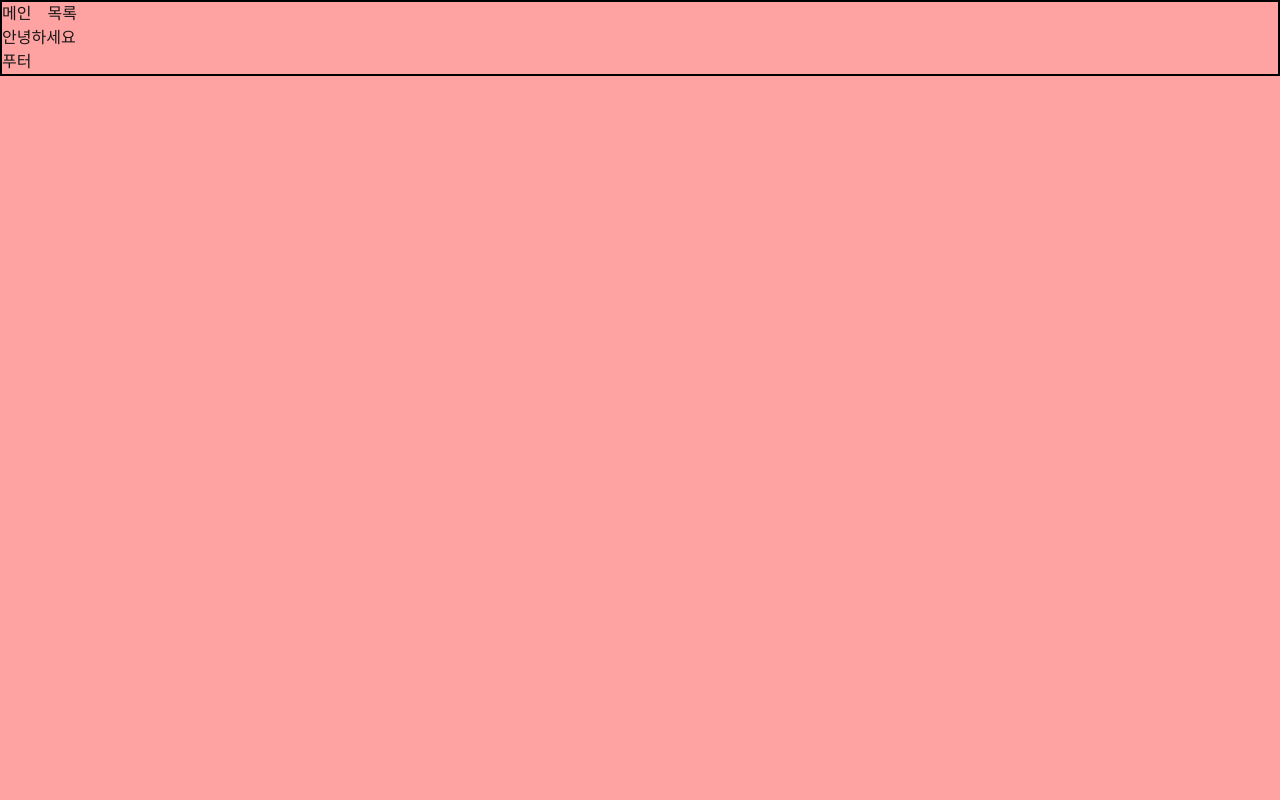
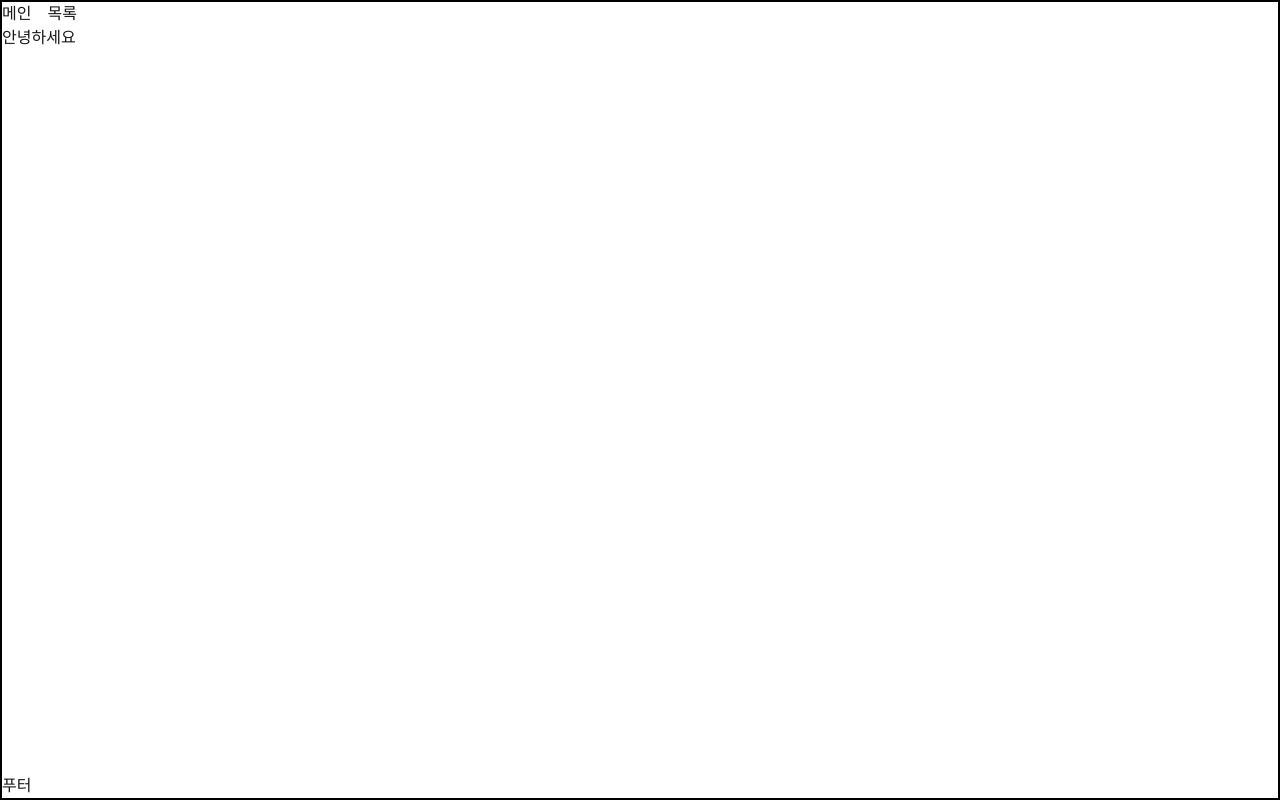
Before and after one commit to alison0525/nextjs-1, a Next.js app: page / in a window 1280 px wide. Built offline with nearby package versions, Linux system fonts and the light colour scheme.

Commit message:
step11 - flex 적용

```diff
--- a/src/app/layout.tsx
+++ b/src/app/layout.tsx
@@ -26,7 +26,7 @@ export default function RootLayout({
   return (
     <html lang="ko">
       <body
-        className={`${geistSans.variable} ${geistMono.variable} antialiased !bg-red-300 border-2 border-black`}
+        className={`${geistSans.variable} ${geistMono.variable} antialiased border-2 border-black min-h-screen flex flex-col`}
       >
         <header>
           <nav className="flex gap-4">
@@ -34,7 +34,9 @@ export default function RootLayout({
             <Link href="/list">목록</Link>
           </nav>
         </header>
-        {children}
+        <main className="flex-grow">
+          {children}
+        </main>
         <footer>푸터</footer>
       </body>
     </html>
```
